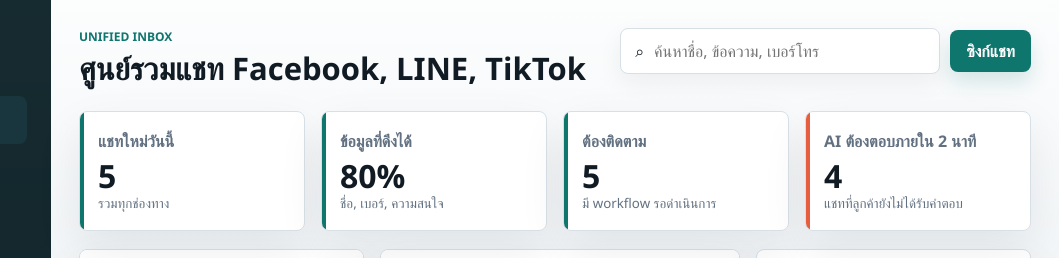
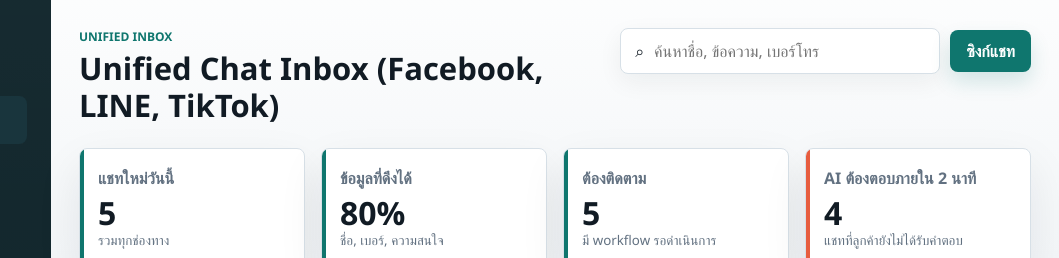
Before and after one commit to fernclinicit-bit/IT, a website: page omnichannel-chat-app/index.html in a window 1280 px wide. Shown: the top 258 px of the page, 221-1280 px from the left. Drawn offline with Linux system fonts and the light colour scheme; no server answers.

Commit message:
chore: translate main title header to English

```diff
--- a/omnichannel-chat-app/index.html
+++ b/omnichannel-chat-app/index.html
@@ -74,7 +74,7 @@
         <header class="topbar">
           <div>
             <p class="eyebrow">Unified inbox</p>
-            <h1>ศูนย์รวมแชท Facebook, LINE, TikTok</h1>
+            <h1>Unified Chat Inbox (Facebook, LINE, TikTok)</h1>
           </div>
           <div class="top-actions">
             <label class="search">
```
